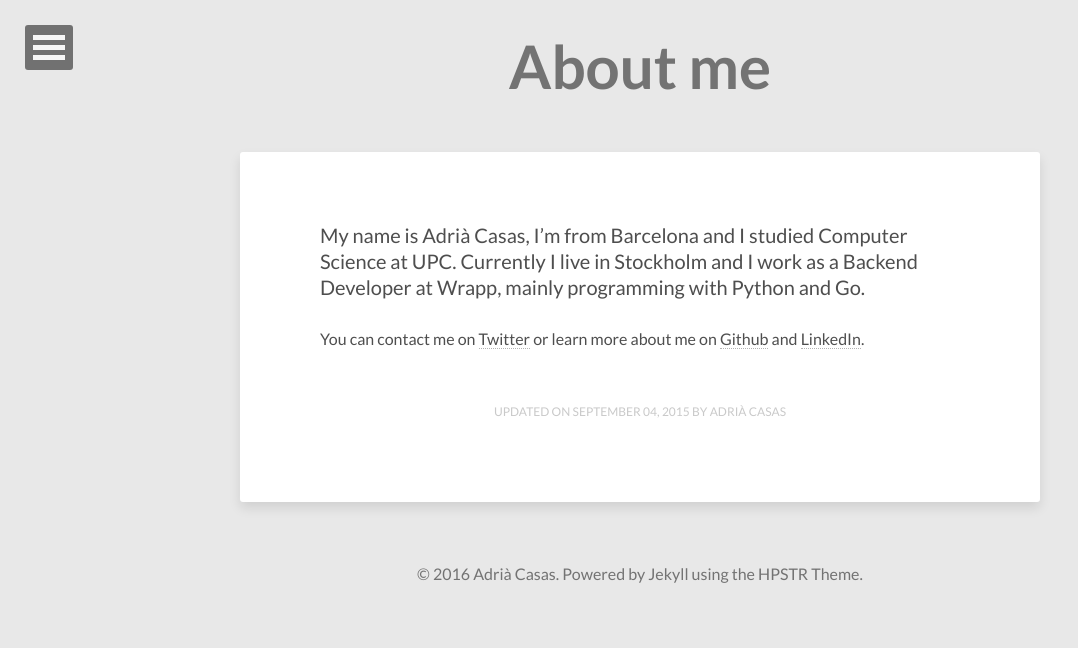
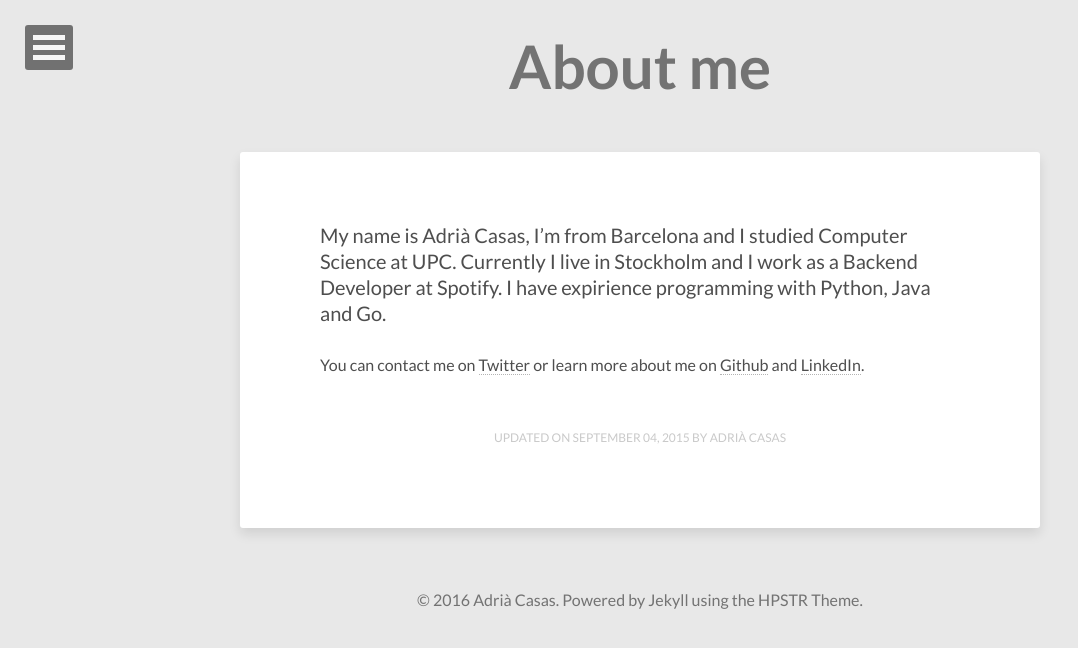
Before and after one commit to adcaes/adcaes.github.io, a Jekyll site: the page built from about/index.md, in a window 1280 px wide. Shown: the top 648 px of the page, without its empty margins (0-1078 px from the left). Built offline with Jekyll 4.4.1, drawn with Linux system fonts in a browser that asks for light colours; nearby versions of some CDN libraries.

Commit message:
Change current role to Spotify and fix syntax

```diff
--- a/_config.yml
+++ b/_config.yml
@@ -11,7 +11,7 @@ url: http://adcaes.org
 owner:
   name:           Adrià Casas
   avatar:         adria.jpg
-  bio:            "I'm from Barcelona and I live in Stockholm. Software Developer at Wrapp."
+  bio:            "I'm from Barcelona and I live in Stockholm. Software Developer at Spotify."
   email:          adriacasas88@gmail.com
 
   # Social networking links used in footer. Update and remove as you like.
--- a/about/index.md
+++ b/about/index.md
@@ -6,6 +6,6 @@ modified: 2015-09-04
 share: false
 ---
 
-My name is Adrià Casas, I’m from Barcelona and I studied Computer Science at UPC. Currently I live in Stockholm and I work as a Backend Developer at Wrapp, mainly programming with Python and Go.
+My name is Adrià Casas, I’m from Barcelona and I studied Computer Science at UPC. Currently I live in Stockholm and I work as a Backend Developer at Spotify. I have expirience programming with Python, Java and Go.
 
 You can contact me on [Twitter](https://twitter.com/adcaes) or learn more about me on [Github](https://github.com/adcaes) and [LinkedIn](https://www.linkedin.com/in/adriacasas).
```
Also changed, not shown: _posts/2014-12-08-introduction-to-dynamodb.md (+1 -1 lines).
